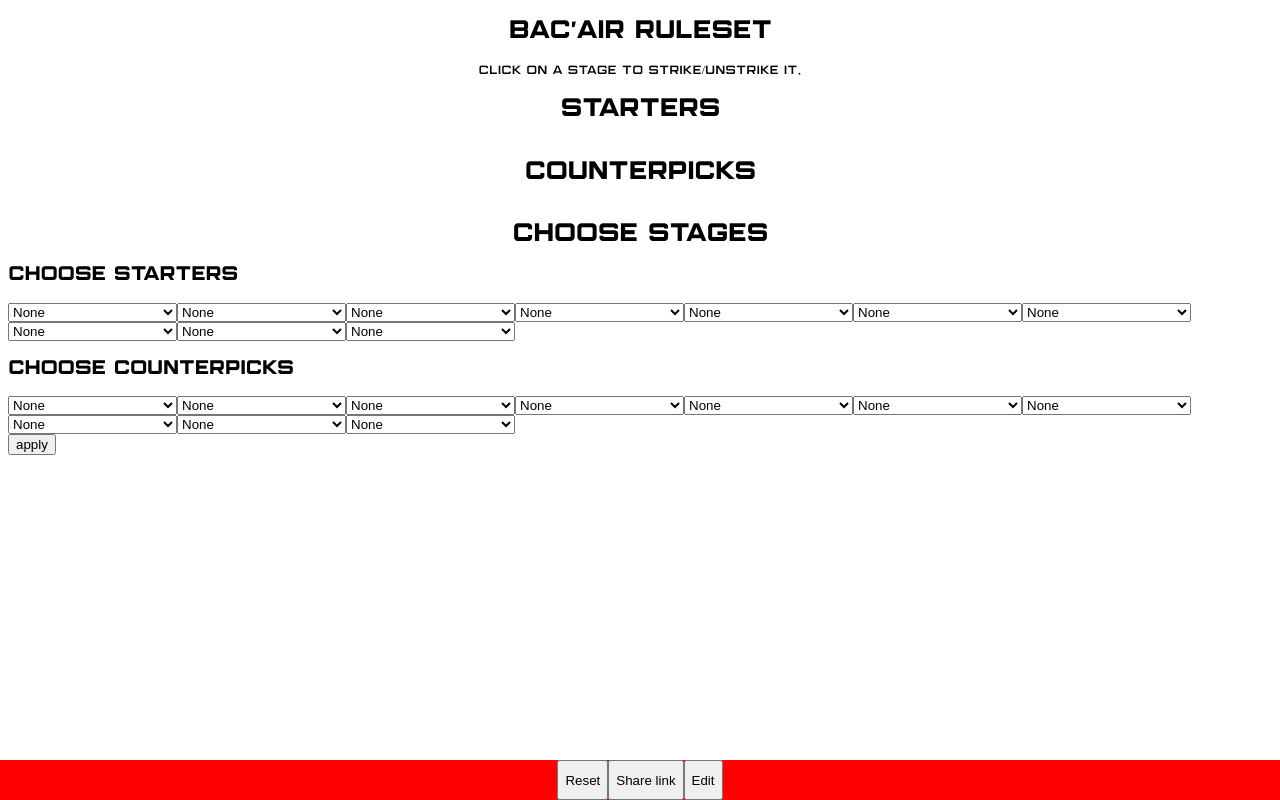
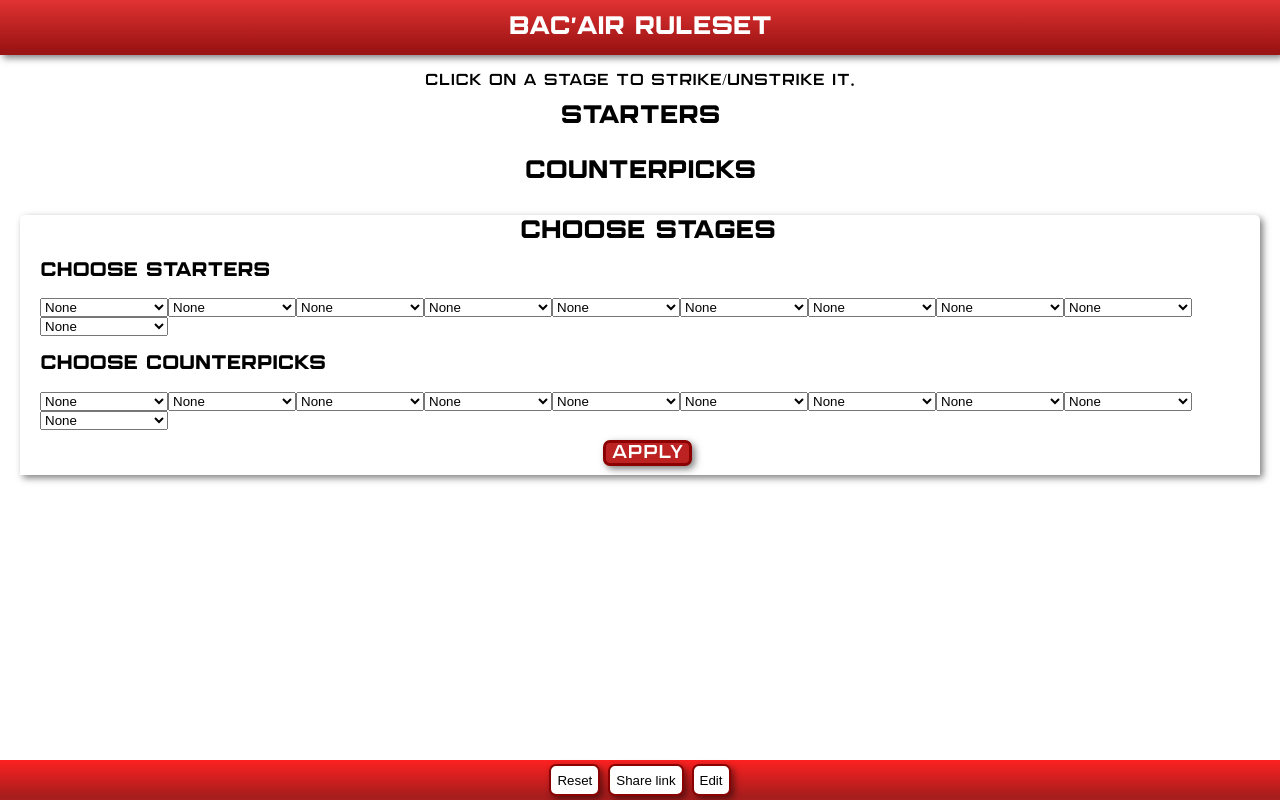
Before and after one commit to Jo-Blade/Eterny-BanStages, a website: page index.html in a window 1280 px wide. Both pictures are taken after a click on the button "Edit". Drawn offline with Linux system fonts and the light colour scheme.

Commit message:
upgrade css

```diff
--- a/client.js
+++ b/client.js
@@ -152,9 +152,10 @@ function changerStages () {
     }
   }
 
-  if (document.getElementById("counterpicks").childNodes.length == 0) {
+  if (document.getElementById("counterpicks").childNodes.length === 0) {
     document.getElementsByTagName('h2')[0].style.display = "none";
     document.getElementsByTagName('h2')[1].style.display = "none";
+    document.getElementById("starters").classList.add("grid")
   }
   else {
     document.getElementsByTagName('h2')[0].style.display = "";
--- a/index.html
+++ b/index.html
@@ -9,13 +9,15 @@
   <body>
     <main>
       <section>
+        <div id="headerTitle">
         <h1 id="title">Bac'Air Ruleset</h1>
+        </div>
         <p>Click on a stage to strike/unstrike it.</p>
 
         <article>
           <h2>Starters</h2>
 
-          <ul id="starters">
+          <ul id="starters" style="">
           </ul>
         </article>
 
@@ -29,7 +31,7 @@
     </main>
 
     <aside style="display: none;">
-      <section>
+      <section id="setting">
       <h2>Choose stages</h2>
       <article id="editStarters">
         <h3>Choose Starters</h3>
--- a/style.css
+++ b/style.css
@@ -4,9 +4,10 @@
 }
 
 body {
-  font-family: marsek;
-  margin-bottom: 40px;
+  font-family: marsek, serif;
+  margin: 0 0 40px;
 }
+
 
 section {
   margin: auto;
@@ -14,11 +15,12 @@ section {
 
 h1, h2 {
   text-align: center;
+  margin: 0;
 }
 
 p {
   text-align: center;
-  font-size: 12px;
+  font-size: 16px;
 }
 
 ul {
@@ -29,14 +31,15 @@ ul {
 }
 
 li {
-  max-width: 100px;
+  max-width: 8rem;
   list-style: none;
   margin: 10px;
 }
 
 img {
-  width: 100px;
-  border-radius: 5px;
+  width: 8rem;
+  border-radius: 8px;
+  box-shadow: 3px 3px 7px rgba(0, 0, 0, 0.50);
 }
 
 .checked img {
@@ -50,6 +53,7 @@ img {
 
 .stream > main > section > h1, .stream > main > section > p {
   display: none;
+  margin-top: auto;
 }
 
 footer {
@@ -60,7 +64,7 @@ footer {
   right: 0;
   display: flex;
   justify-content: center;
-  background: red;
+  background: linear-gradient(0deg, rgb(168, 29, 29) 10%, rgb(253, 33, 33) 100%);
 }
 
 .stream footer {
@@ -70,3 +74,59 @@ footer {
 .stream {
   margin-bottom: auto;
 }
+.grid {
+  display: grid;
+  gap: 1px;
+  grid-template-columns: repeat(3, 10rem);
+  align-items: start;
+  justify-items: center;
+}
+
+button{
+  border-radius: 7px;
+  margin: 4px;
+  box-shadow: 3px 3px 7px rgba(0, 0, 0, 0.50);
+  background-color: #ffffff;
+  border: darkred solid 2px;
+}
+#applyBtn{
+  background: #bd2222;
+  color: white;
+  font-size: 1.17em;
+  font-family: 'marsek', serif;
+  border: darkred solid 3px;
+  margin-top: 10px;
+}
+
+#headerTitle{
+  box-shadow: 3px 3px 7px rgba(0, 0, 0, 0.50);
+}
+#title{
+  color: white;
+  padding: 1rem;
+  background: linear-gradient(0deg, rgb(157, 20, 20) 10%, rgb(225, 50, 50) 100% );
+}
+#setting{
+  display: flex;
+  flex-direction: column;
+  align-items: center;
+  margin: 0 20px 0 20px;
+  padding: 5px 5px 5px 20px;
+  box-shadow: 3px 3px 7px rgba(0, 0, 0, 0.50);
+  border-radius: 5px 5px 0 0;
+  animation-duration: 0.5s;
+  animation-name: animate-fade;
+  animation-fill-mode: forwards;
+
+}
+
+@keyframes animate-fade {
+  0% { opacity: 0; }
+  0% {transform: translateY(200px)}
+  100% {transform: translateY(0)}
+  100% { opacity: 1; }
+}
+
+select{
+  width: 8rem;
+}
```
Also changed, not shown: README.md.
